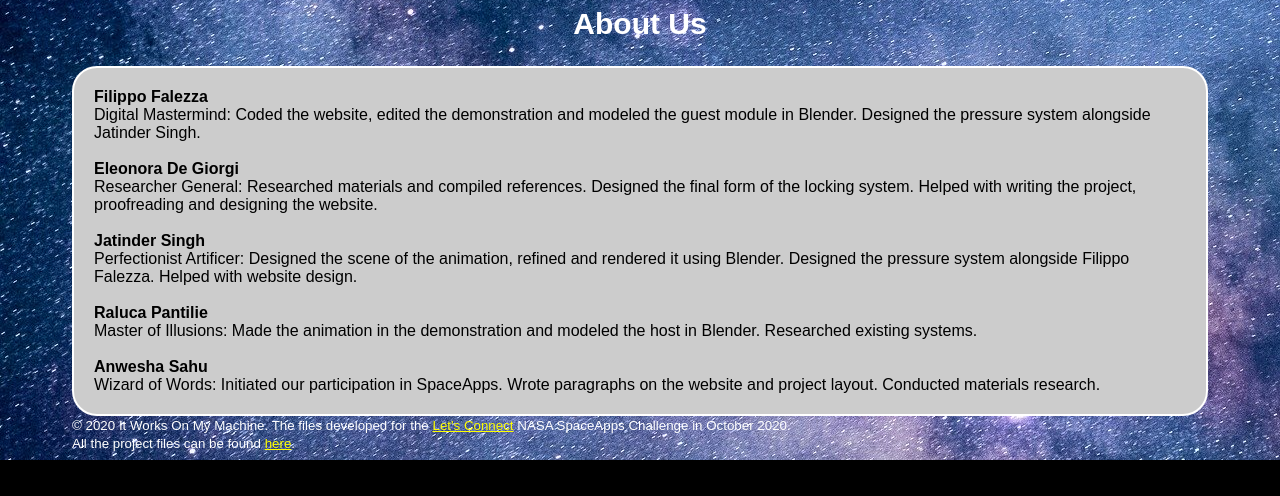
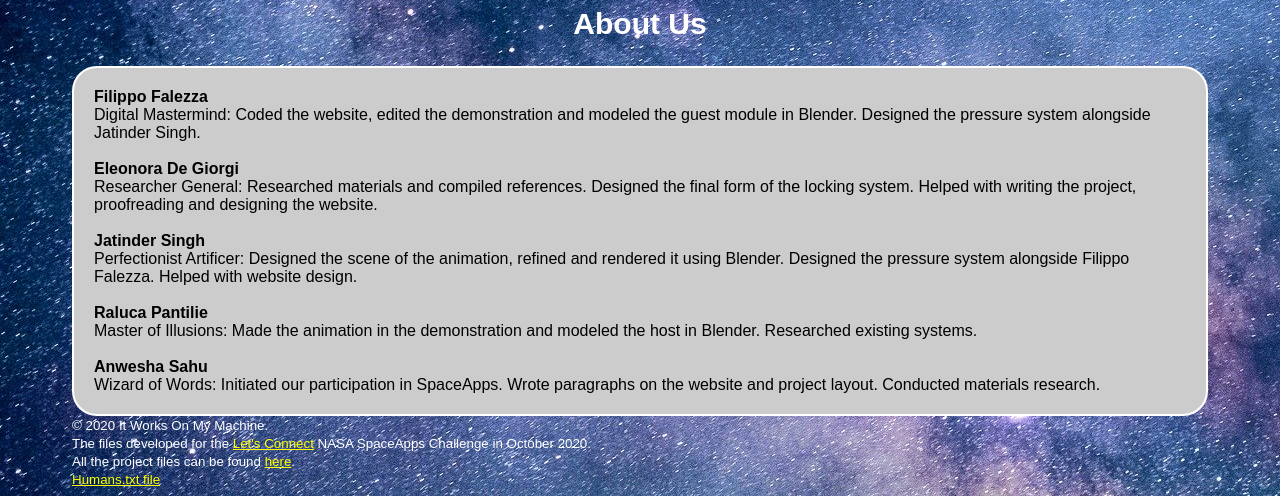
Before and after one commit to IWM-It-Works-on-my-Machine/IWM-It-Works-on-my-Machine.github.io, a plain HTML site: page index.html in a window 1280 px wide. Shown: the part 3209-3705 px from the top of the page. Before the commit the page ends 3669 px from the top, so only its background shows below. Drawn offline with Linux system fonts and the light colour scheme.

Commit message:
Updated humans.txt

```diff
--- a/index.html
+++ b/index.html
@@ -137,9 +137,10 @@
 </div>
 <footer class="footer">
   <small>
-    © 2020 It Works On My Machine.
+    © 2020 It Works On My Machine.<br>
     The files developed for the <a class="linkf" href="https://2020.spaceappschallenge.org/challenges/create/lets-connect/details">Let's Connect</a> NASA SpaceApps Challenge in October 2020.<br>
-    All the project files can be found <a class="linkf" href="https://github.com/IWM-It-Works-on-my-Machine/SpaceAppChallenge-2020-Oct">here</a>.
+    All the project files can be found <a class="linkf" href="https://github.com/IWM-It-Works-on-my-Machine/SpaceAppChallenge-2020-Oct">here</a>.<br>
+    <a class="linkf" href="humans.txt">Humans.txt file</a>
   </small>
 </footer>
 <script>
```
Also changed, not shown: humans.txt.
